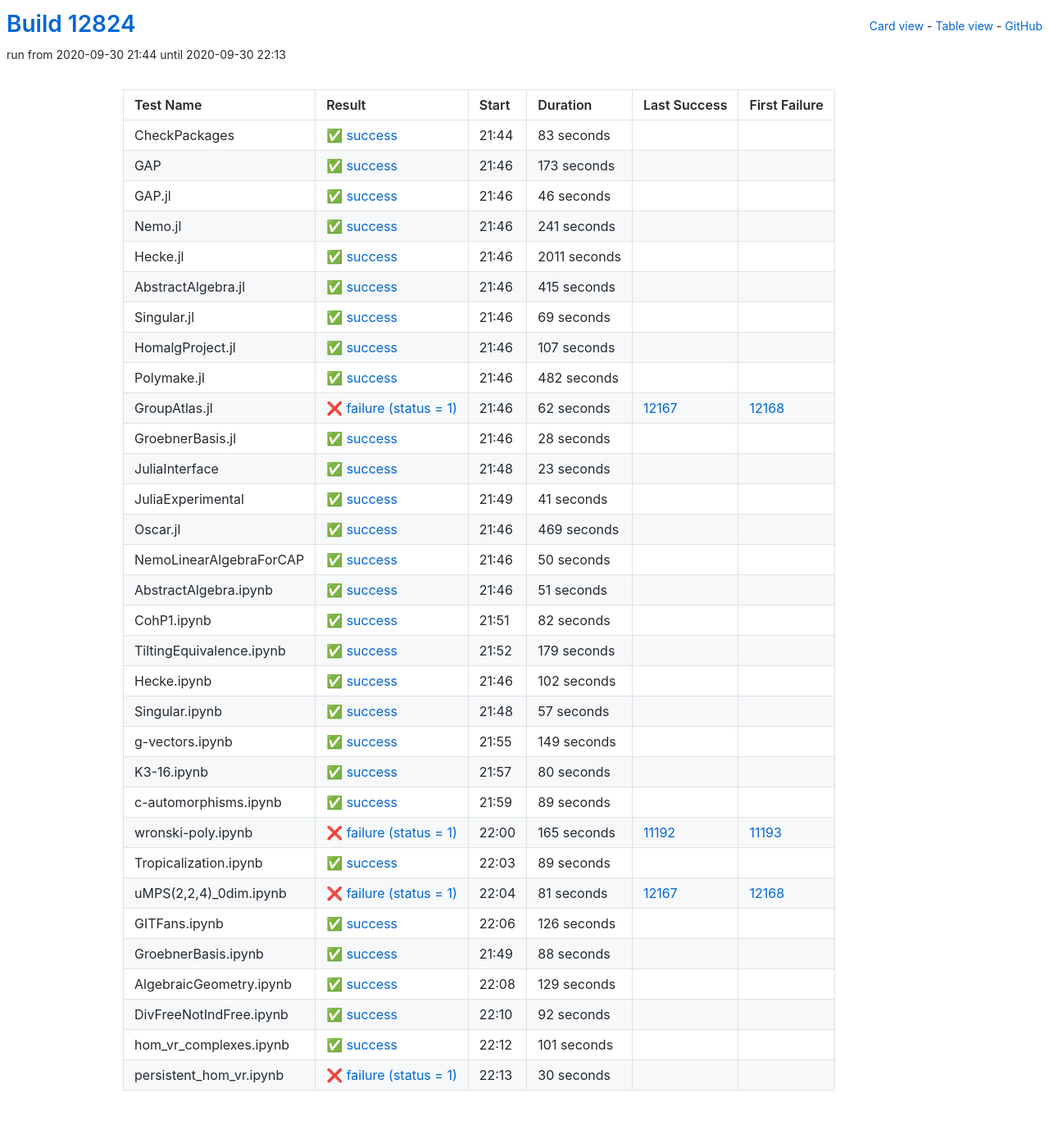
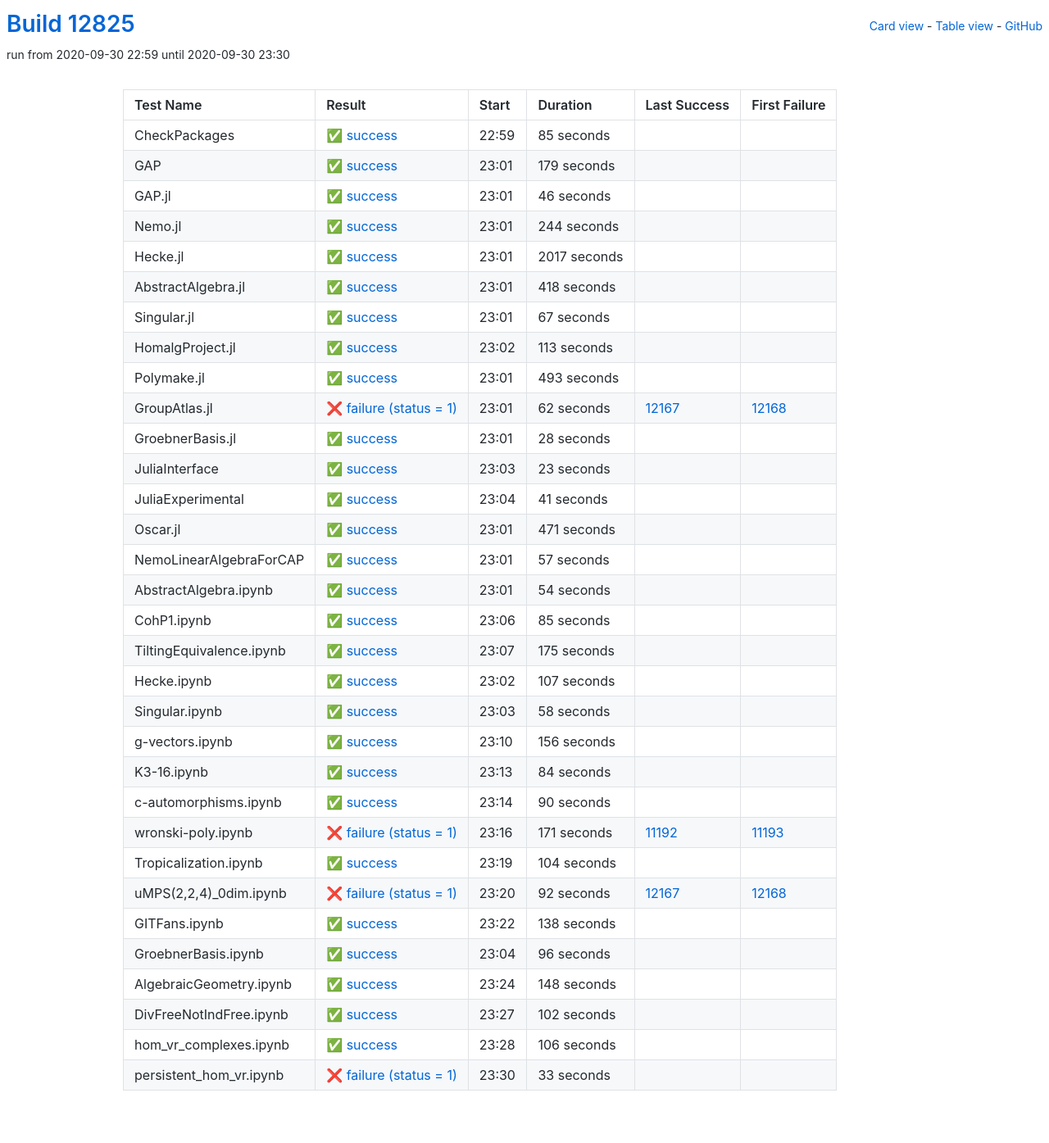
Before and after one commit to oscar-system/oscar-ci-status, a Jekyll site: the page built from table.html, in a window 1280 px wide. Shown: the whole page at 82% size. Built offline with Jekyll 4.4.1, drawn with Linux system fonts in a browser that asks for light colours.

Commit message:
Build #12825

```diff
--- a/_data/ci.yml
+++ b/_data/ci.yml
@@ -1,6 +1,6 @@
 ---
-build: 12824
-build_url: https://oscarci.mathematik.uni-kl.de/job/oscar/12824/
+build: 12825
+build_url: https://oscarci.mathematik.uni-kl.de/job/oscar/12825/
 job: oscar
 organization: oscar-system
 repo: oscar-ci-status
@@ -8,32 +8,32 @@
 tests:
 - name: CheckPackages
   id: checkpackages
-  log: https://oscarci.mathematik.uni-kl.de/job/oscar/12824/artifact/logs/build-12824/CheckPackages.log
-  start: 2020-09-30 21:44
+  log: https://oscarci.mathematik.uni-kl.de/job/oscar/12825/artifact/logs/build-12825/CheckPackages.log
+  start: 2020-09-30 22:59
   success: true
   exitcode: 0
   status: success
-  duration: 83
+  duration: 85
   last_success: false
   last_success_url:
   first_failure: false
   first_failure_url:
 - name: GAP
   id: gap
-  log: https://oscarci.mathematik.uni-kl.de/job/oscar/12824/artifact/logs/build-12824/GAP.log
-  start: 2020-09-30 21:46
+  log: https://oscarci.mathematik.uni-kl.de/job/oscar/12825/artifact/logs/build-12825/GAP.log
+  start: 2020-09-30 23:01
   success: true
   exitcode: 0
   status: success
-  duration: 173
+  duration: 179
   last_success: false
   last_success_url:
   first_failure: false
   first_failure_url:
 - name: GAP.jl
   id: gap-jl
-  log: https://oscarci.mathematik.uni-kl.de/job/oscar/12824/artifact/logs/build-12824/GAP.jl.log
-  start: 2020-09-30 21:46
+  log: https://oscarci.mathematik.uni-kl.de/job/oscar/12825/artifact/logs/build-12825/GAP.jl.log
+  start: 2020-09-30 23:01
   success: true
   exitcode: 0
   status: success
@@ -44,80 +44,80 @@
   first_failure_url:
 - name: Nemo.jl
   id: nemo-jl
-  log: https://oscarci.mathematik.uni-kl.de/job/oscar/12824/artifact/logs/build-12824/Nemo.jl.log
-  start: 2020-09-30 21:46
+  log: https://oscarci.mathematik.uni-kl.de/job/oscar/12825/artifact/logs/build-12825/Nemo.jl.log
+  start: 2020-09-30 23:01
   success: true
   exitcode: 0
   status: success
-  duration: 241
+  duration: 244
   last_success: false
   last_success_url:
   first_failure: false
   first_failure_url:
 - name: Hecke.jl
   id: hecke-jl
-  log: https://oscarci.mathematik.uni-kl.de/job/oscar/12824/artifact/logs/build-12824/Hecke.jl.log
-  start: 2020-09-30 21:46
+  log: https://oscarci.mathematik.uni-kl.de/job/oscar/12825/artifact/logs/build-12825/Hecke.jl.log
+  start: 2020-09-30 23:01
   success: true
   exitcode: 0
   status: success
-  duration: 2011
+  duration: 2017
   last_success: false
   last_success_url:
   first_failure: false
   first_failure_url:
 - name: AbstractAlgebra.jl
   id: abstractalgebra-jl
-  log: https://oscarci.mathematik.uni-kl.de/job/oscar/12824/artifact/logs/build-12824/AbstractAlgebra.jl.log
-  start: 2020-09-30 21:46
+  log: https://oscarci.mathematik.uni-kl.de/job/oscar/12825/artifact/logs/build-12825/AbstractAlgebra.jl.log
+  start: 2020-09-30 23:01
   success: true
   exitcode: 0
   status: success
-  duration: 415
+  duration: 418
   last_success: false
   last_success_url:
   first_failure: false
   first_failure_url:
 - name: Singular.jl
   id: singular-jl
-  log: https://oscarci.mathematik.uni-kl.de/job/oscar/12824/artifact/logs/build-12824/Singular.jl.log
-  start: 2020-09-30 21:46
+  log: https://oscarci.mathematik.uni-kl.de/job/oscar/12825/artifact/logs/build-12825/Singular.jl.log
+  start: 2020-09-30 23:01
   success: true
   exitcode: 0
   status: success
-  duration: 69
+  duration: 67
   last_success: false
   last_success_url:
   first_failure: false
   first_failure_url:
 - name: HomalgProject.jl
   id: homalgproject-jl
-  log: https://oscarci.mathematik.uni-kl.de/job/oscar/12824/artifact/logs/build-12824/HomalgProject.jl.log
-  start: 2020-09-30 21:46
+  log: https://oscarci.mathematik.uni-kl.de/job/oscar/12825/artifact/logs/build-12825/HomalgProject.jl.log
+  start: 2020-09-30 23:02
   success: true
   exitcode: 0
   status: success
-  duration: 107
+  duration: 113
   last_success: false
   last_success_url:
   first_failure: false
   first_failure_url:
 - name: Polymake.jl
   id: polymake-jl
-  log: https://oscarci.mathematik.uni-kl.de/job/oscar/12824/artifact/logs/build-12824/Polymake.jl.log
-  start: 2020-09-30 21:46
+  log: https://oscarci.mathematik.uni-kl.de/job/oscar/12825/artifact/logs/build-12825/Polymake.jl.log
+  start: 2020-09-30 23:01
   success: true
   exitcode: 0
   status: success
-  duration: 482
+  duration: 493
   last_success: false
   last_success_url:
   first_failure: false
   first_failure_url:
 - name: GroupAtlas.jl
   id: groupatlas-jl
-  log: https://oscarci.mathematik.uni-kl.de/job/oscar/12824/artifact/logs/build-12824/GroupAtlas.jl.log
-  start: 2020-09-30 21:46
+  log: https://oscarci.mathematik.uni-kl.de/job/oscar/12825/artifact/logs/build-12825/GroupAtlas.jl.log
+  start: 2020-09-30 23:01
   success: false
   exitcode: 1
   status: failure
@@ -128,8 +128,8 @@
   first_failure_url: https://oscarci.mathematik.uni-kl.de/job/oscar/12168/
 - name: GroebnerBasis.jl
   id: groebnerbasis-jl
-  log: https://oscarci.mathematik.uni-kl.de/job/oscar/12824/artifact/logs/build-12824/GroebnerBasis.jl.log
-  start: 2020-09-30 21:46
+  log: https://oscarci.mathematik.uni-kl.de/job/oscar/12825/artifact/logs/build-12825/GroebnerBasis.jl.log
+  start: 2020-09-30 23:01
   success: true
   exitcode: 0
   status: success
@@ -140,8 +140,8 @@
   first_failure_url:
 - name: JuliaInterface
   id: juliainterface
-  log: https://oscarci.mathematik.uni-kl.de/job/oscar/12824/artifact/logs/build-12824/JuliaInterface.log
-  start: 2020-09-30 21:48
+  log: https://oscarci.mathematik.uni-kl.de/job/oscar/12825/artifact/logs/build-12825/JuliaInterface.log
+  start: 2020-09-30 23:03
   success: true
   exitcode: 0
   status: success
@@ -152,8 +152,8 @@
   first_failure_url:
 - name: JuliaExperimental
   id: juliaexperimental
-  log: https://oscarci.mathematik.uni-kl.de/job/oscar/12824/artifact/logs/build-12824/JuliaExperimental.log
-  start: 2020-09-30 21:49
+  log: https://oscarci.mathematik.uni-kl.de/job/oscar/12825/artifact/logs/build-12825/JuliaExperimental.log
+  start: 2020-09-30 23:04
   success: true
   exitcode: 0
   status: success
@@ -164,68 +164,200 @@
   first_failure_url:
 - name: Oscar.jl
   id: oscar-jl
-  log: https://oscarci.mathematik.uni-kl.de/job/oscar/12824/artifact/logs/build-12824/Oscar.jl.log
-  start: 2020-09-30 21:46
+  log: https://oscarci.mathematik.uni-kl.de/job/oscar/12825/artifact/logs/build-12825/Oscar.jl.log
+  start: 2020-09-30 23:01
   success: true
   exitcode: 0
   status: success
-  duration: 469
+  duration: 471
   last_success: false
   last_success_url:
   first_failure: false
   first_failure_url:
 - name: NemoLinearAlgebraForCAP
   id: nemolinearalgebraforcap
-  log: https://oscarci.mathematik.uni-kl.de/job/oscar/12824/artifact/logs/build-12824/NemoLinearAlgebraForCAP.log
-  start: 2020-09-30 21:46
+  log: https://oscarci.mathematik.uni-kl.de/job/oscar/12825/artifact/logs/build-12825/NemoLinearAlgebraForCAP.log
+  start: 2020-09-30 23:01
   success: true
   exitcode: 0
   status: success
-  duration: 50
+  duration: 57
   last_success: false
   last_success_url:
   first_failure: false
   first_failure_url:
 - name: AbstractAlgebra.ipynb
   id: abstractalgebra-ipynb
-  log: https://oscarci.mathematik.uni-kl.de/job/oscar/12824/artifact/logs/build-12824/AbstractAlgebra.ipynb.log
-  start: 2020-09-30 21:46
+  log: https://oscarci.mathematik.uni-kl.de/job/oscar/12825/artifact/logs/build-12825/AbstractAlgebra.ipynb.log
+  start: 2020-09-30 23:01
   success: true
   exitcode: 0
   status: success
-  duration: 51
+  duration: 54
   last_success: false
   last_success_url:
   first_failure: false
   first_failure_url:
 - name: CohP1.ipynb
   id: cohp1-ipynb
-  log: https://oscarci.mathematik.uni-kl.de/job/oscar/12824/artifact/logs/build-12824/CohP1.ipynb.log
-  start: 2020-09-30 21:51
+  log: https://oscarci.mathematik.uni-kl.de/job/oscar/12825/artifact/logs/build-12825/CohP1.ipynb.log
+  start: 2020-09-30 23:06
   success: true
   exitcode: 0
   status: success
-  duration: 82
+  duration: 85
   last_success: false
   last_success_url:
   first_failure: false
   first_failure_url:
 - name: TiltingEquivalence.ipynb
   id: tiltingequivalence-ipynb
-  log: https://oscarci.mathematik.uni-kl.de/job/oscar/12824/artifact/logs/build-12824/TiltingEquivalence.ipynb.log
-  start: 2020-09-30 21:52
+  log: https://oscarci.mathematik.uni-kl.de/job/oscar/12825/artifact/logs/build-12825/TiltingEquivalence.ipynb.log
+  start: 2020-09-30 23:07
   success: true
   exitcode: 0
   status: success
-  duration: 179
+  duration: 175
   last_success: false
   last_success_url:
   first_failure: false
   first_failure_url:
 - name: Hecke.ipynb
   id: hecke-ipynb
-  log: https://oscarci.mathematik.uni-kl.de/job/oscar/12824/artifact/logs/build-12824/Hecke.ipynb.log
-  start: 2020-09-30 21:46
+  log: https://oscarci.mathematik.uni-kl.de/job/oscar/12825/artifact/logs/build-12825/Hecke.ipynb.log
+  start: 2020-09-30 23:02
+  success: true
+  exitcode: 0
+  status: success
+  duration: 107
+  last_success: false
+  last_success_url:
+  first_failure: false
+  first_failure_url:
+- name: Singular.ipynb
+  id: singular-ipynb
+  log: https://oscarci.mathematik.uni-kl.de/job/oscar/12825/artifact/logs/build-12825/Singular.ipynb.log
+  start: 2020-09-30 23:03
+  success: true
+  exitcode: 0
+  status: success
+  duration: 58
+  last_success: false
+  last_success_url:
+  first_failure: false
+  first_failure_url:
+- name: g-vectors.ipynb
+  id: g-vectors-ipynb
+  log: https://oscarci.mathematik.uni-kl.de/job/oscar/12825/artifact/logs/build-12825/g-vectors.ipynb.log
+  start: 2020-09-30 23:10
+  success: true
+  exitcode: 0
+  status: success
+  duration: 156
+  last_success: false
+  last_success_url:
+  first_failure: false
+  first_failure_url:
+- name: K3-16.ipynb
+  id: k3-16-ipynb
+  log: https://oscarci.mathematik.uni-kl.de/job/oscar/12825/artifact/logs/build-12825/K3-16.ipynb.log
+  start: 2020-09-30 23:13
+  success: true
+  exitcode: 0
+  status: success
+  duration: 84
+  last_success: false
+  last_success_url:
+  first_failure: false
+  first_failure_url:
+- name: c-automorphisms.ipynb
+  id: c-automorphisms-ipynb
+  log: https://oscarci.mathematik.uni-kl.de/job/oscar/12825/artifact/logs/build-12825/c-automorphisms.ipynb.log
+  start: 2020-09-30 23:14
+  success: true
+  exitcode: 0
+  status: success
+  duration: 90
+  last_success: false
+  last_success_url:
+  first_failure: false
+  first_failure_url:
+- name: wronski-poly.ipynb
+  id: wronski-poly-ipynb
+  log: https://oscarci.mathematik.uni-kl.de/job/oscar/12825/artifact/logs/build-12825/wronski-poly.ipynb.log
+  start: 2020-09-30 23:16
+  success: false
+  exitcode: 1
+  status: failure
+  duration: 171
+  last_success: 11192
+  last_success_url: https://oscarci.mathematik.uni-kl.de/job/oscar/11192/
+  first_failure: 11193
+  first_failure_url: https://oscarci.mathematik.uni-kl.de/job/oscar/11193/
+- name: Tropicalization.ipynb
+  id: tropicalization-ipynb
+  log: https://oscarci.mathematik.uni-kl.de/job/oscar/12825/artifact/logs/build-12825/Tropicalization.ipynb.log
+  start: 2020-09-30 23:19
+  success: true
+  exitcode: 0
+  status: success
+  duration: 104
+  last_success: false
+  last_success_url:
+  first_failure: false
+  first_failure_url:
+- name: uMPS(2,2,4)_0dim.ipynb
+  id: umps-2-2-4-0dim-ipynb
+  log: https://oscarci.mathematik.uni-kl.de/job/oscar/12825/artifact/logs/build-12825/uMPS-2-2-4-_0dim.ipynb.log
+  start: 2020-09-30 23:20
+  success: false
+  exitcode: 1
+  status: failure
+  duration: 92
+  last_success: 12167
+  last_success_url: https://oscarci.mathematik.uni-kl.de/job/oscar/12167/
+  first_failure: 12168
+  first_failure_url: https://oscarci.mathematik.uni-kl.de/job/oscar/12168/
+- name: GITFans.ipynb
+  id: gitfans-ipynb
+  log: https://oscarci.mathematik.uni-kl.de/job/oscar/12825/artifact/logs/build-12825/GITFans.ipynb.log
+  start: 2020-09-30 23:22
+  success: true
+  exitcode: 0
+  status: success
+  duration: 138
+  last_success: false
+  last_success_url:
+  first_failure: false
+  first_failure_url:
+- name: GroebnerBasis.ipynb
+  id: groebnerbasis-ipynb
+  log: https://oscarci.mathematik.uni-kl.de/job/oscar/12825/artifact/logs/build-12825/GroebnerBasis.ipynb.log
+  start: 2020-09-30 23:04
+  success: true
+  exitcode: 0
+  status: success
+  duration: 96
+  last_success: false
+  last_success_url:
+  first_failure: false
+  first_failure_url:
+- name: AlgebraicGeometry.ipynb
+  id: algebraicgeometry-ipynb
+  log: https://oscarci.mathematik.uni-kl.de/job/oscar/12825/artifact/logs/build-12825/AlgebraicGeometry.ipynb.log
+  start: 2020-09-30 23:24
+  success: true
+  exitcode: 0
+  status: success
+  duration: 148
+  last_success: false
+  last_success_url:
+  first_failure: false
+  first_failure_url:
+- name: DivFreeNotIndFree.ipynb
+  id: divfreenotindfree-ipynb
+  log: https://oscarci.mathematik.uni-kl.de/job/oscar/12825/artifact/logs/build-12825/DivFreeNotIndFree.ipynb.log
+  start: 2020-09-30 23:27
   success: true
   exitcode: 0
   status: success
@@ -234,158 +366,26 @@
   last_success_url:
   first_failure: false
   first_failure_url:
-- name: Singular.ipynb
-  id: singular-ipynb
-  log: https://oscarci.mathematik.uni-kl.de/job/oscar/12824/artifact/logs/build-12824/Singular.ipynb.log
-  start: 2020-09-30 21:48
+- name: hom_vr_complexes.ipynb
+  id: hom-vr-complexes-ipynb
+  log: https://oscarci.mathematik.uni-kl.de/job/oscar/12825/artifact/logs/build-12825/hom_vr_complexes.ipynb.log
+  start: 2020-09-30 23:28
   success: true
   exitcode: 0
   status: success
-  duration: 57
-  last_success: false
-  last_success_url:
-  first_failure: false
-  first_failure_url:
-- name: g-vectors.ipynb
-  id: g-vectors-ipynb
-  log: https://oscarci.mathematik.uni-kl.de/job/oscar/12824/artifact/logs/build-12824/g-vectors.ipynb.log
-  start: 2020-09-30 21:55
-  success: true
-  exitcode: 0
-  status: success
-  duration: 149
-  last_success: false
-  last_success_url:
-  first_failure: false
-  first_failure_url:
-- name: K3-16.ipynb
-  id: k3-16-ipynb
-  log: https://oscarci.mathematik.uni-kl.de/job/oscar/12824/artifact/logs/build-12824/K3-16.ipynb.log
-  start: 2020-09-30 21:57
-  success: true
-  exitcode: 0
-  status: success
-  duration: 80
-  last_success: false
-  last_success_url:
-  first_failure: false
-  first_failure_url:
-- name: c-automorphisms.ipynb
-  id: c-automorphisms-ipynb
-  log: https://oscarci.mathematik.uni-kl.de/job/oscar/12824/artifact/logs/build-12824/c-automorphisms.ipynb.log
-  start: 2020-09-30 21:59
-  success: true
-  exitcode: 0
-  status: success
-  duration: 89
-  last_success: false
-  last_success_url:
-  first_failure: false
-  first_failure_url:
-- name: wronski-poly.ipynb
-  id: wronski-poly-ipynb
-  log: https://oscarci.mathematik.uni-kl.de/job/oscar/12824/artifact/logs/build-12824/wronski-poly.ipynb.log
-  start: 2020-09-30 22:00
-  success: false
-  exitcode: 1
-  status: failure
-  duration: 165
-  last_success: 11192
-  last_success_url: https://oscarci.mathematik.uni-kl.de/job/oscar/11192/
-  first_failure: 11193
-  first_failure_url: https://oscarci.mathematik.uni-kl.de/job/oscar/11193/
-- name: Tropicalization.ipynb
-  id: tropicalization-ipynb
-  log: https://oscarci.mathematik.uni-kl.de/job/oscar/12824/artifact/logs/build-12824/Tropicalization.ipynb.log
-  start: 2020-09-30 22:03
-  success: true
-  exitcode: 0
-  status: success
-  duration: 89
-  last_success: false
-  last_success_url:
-  first_failure: false
-  first_failure_url:
-- name: uMPS(2,2,4)_0dim.ipynb
-  id: umps-2-2-4-0dim-ipynb
-  log: https://oscarci.mathematik.uni-kl.de/job/oscar/12824/artifact/logs/build-12824/uMPS-2-2-4-_0dim.ipynb.log
-  start: 2020-09-30 22:04
-  success: false
-  exitcode: 1
-  status: failure
-  duration: 81
-  last_success: 12167
-  last_success_url: https://oscarci.mathematik.uni-kl.de/job/oscar/12167/
-  first_failure: 12168
-  first_failure_url: https://oscarci.mathematik.uni-kl.de/job/oscar/12168/
-- name: GITFans.ipynb
-  id: gitfans-ipynb
-  log: https://oscarci.mathematik.uni-kl.de/job/oscar/12824/artifact/logs/build-12824/GITFans.ipynb.log
-  start: 2020-09-30 22:06
-  success: true
-  exitcode: 0
-  status: success
-  duration: 126
-  last_success: false
-  last_success_url:
-  first_failure: false
-  first_failure_url:
-- name: GroebnerBasis.ipynb
-  id: groebnerbasis-ipynb
-  log: https://oscarci.mathematik.uni-kl.de/job/oscar/12824/artifact/logs/build-12824/GroebnerBasis.ipynb.log
-  start: 2020-09-30 21:49
-  success: true
-  exitcode: 0
-  status: success
-  duration: 88
-  last_success: false
-  last_success_url:
-  first_failure: false
-  first_failure_url:
-- name: AlgebraicGeometry.ipynb
-  id: algebraicgeometry-ipynb
-  log: https://oscarci.mathematik.uni-kl.de/job/oscar/12824/artifact/logs/build-12824/AlgebraicGeometry.ipynb.log
-  start: 2020-09-30 22:08
-  success: true
-  exitcode: 0
-  status: success
-  duration: 129
-  last_success: false
-  last_success_url:
-  first_failure: false
-  first_failure_url:
-- name: DivFreeNotIndFree.ipynb
-  id: divfreenotindfree-ipynb
-  log: https://oscarci.mathematik.uni-kl.de/job/oscar/12824/artifact/logs/build-12824/DivFreeNotIndFree.ipynb.log
-  start: 2020-09-30 22:10
-  success: true
-  exitcode: 0
-  status: success
-  duration: 92
-  last_success: false
-  last_success_url:
-  first_failure: false
-  first_failure_url:
-- name: hom_vr_complexes.ipynb
-  id: hom-vr-complexes-ipynb
-  log: https://oscarci.mathematik.uni-kl.de/job/oscar/12824/artifact/logs/build-12824/hom_vr_complexes.ipynb.log
-  start: 2020-09-30 22:12
-  success: true
-  exitcode: 0
-  status: success
-  duration: 101
+  duration: 106
   last_success: false
   last_success_url:
   first_failure: false
   first_failure_url:
 - name: persistent_hom_vr.ipynb
   id: persistent-hom-vr-ipynb
-  log: https://oscarci.mathematik.uni-kl.de/job/oscar/12824/artifact/logs/build-12824/persistent_hom_vr.ipynb.log
-  start: 2020-09-30 22:13
+  log: https://oscarci.mathematik.uni-kl.de/job/oscar/12825/artifact/logs/build-12825/persistent_hom_vr.ipynb.log
+  start: 2020-09-30 23:30
   success: false
   exitcode: 1
   status: failure
-  duration: 30
+  duration: 33
   last_success: false
   last_success_url:
   first_failure: false
```
Also changed, not shown: README.md.
